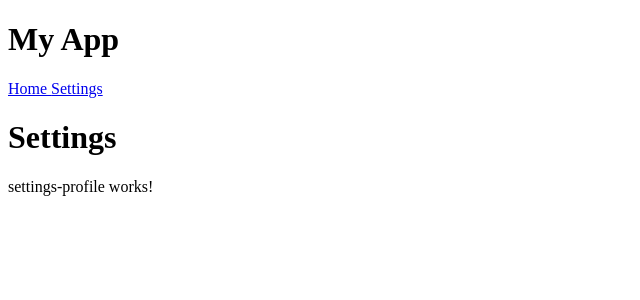
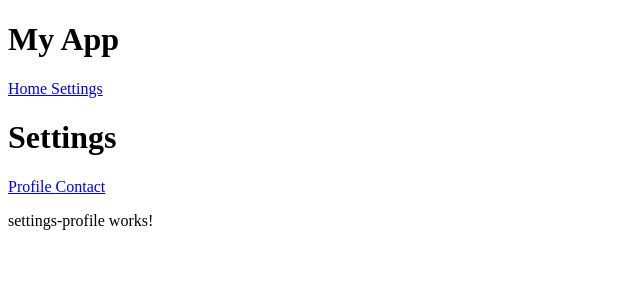
Before and after one commit to deepashri-cg/coursework, an Angular app in the folder java-brains/angular-basics/routing-into/: page /settings/profile in a window 1280 px wide. Shown: the top 300 px of the page, without its empty margins (0-640 px from the left). Built offline with nearby package versions, Linux system fonts and the light colour scheme.

Commit message:
Configure settings component routes dynamically

```diff
--- a/java-brains/angular-basics/routing-into/src/app/settings/settings.component.html
+++ b/java-brains/angular-basics/routing-into/src/app/settings/settings.component.html
@@ -1,2 +1,7 @@
 <h1>Settings</h1>
+
+<a *ngFor="let route of routes" [routerLink]="route.url">
+  {{route.linkName}}
+</a>
+
 <router-outlet></router-outlet>
--- a/java-brains/angular-basics/routing-into/src/app/settings/settings.component.ts
+++ b/java-brains/angular-basics/routing-into/src/app/settings/settings.component.ts
@@ -1,4 +1,4 @@
-import { Component, OnInit } from '@angular/core';
+import {Component, OnInit} from '@angular/core';
 
 @Component({
   selector: 'app-settings',
@@ -7,7 +7,13 @@
 })
 export class SettingsComponent implements OnInit {
 
-  constructor() { }
+  routes = [
+    {linkName: 'Profile', url: 'profile'},
+    {linkName: 'Contact', url: 'contact'}
+  ];
+
+  constructor() {
+  }
 
   ngOnInit() {
   }
```
